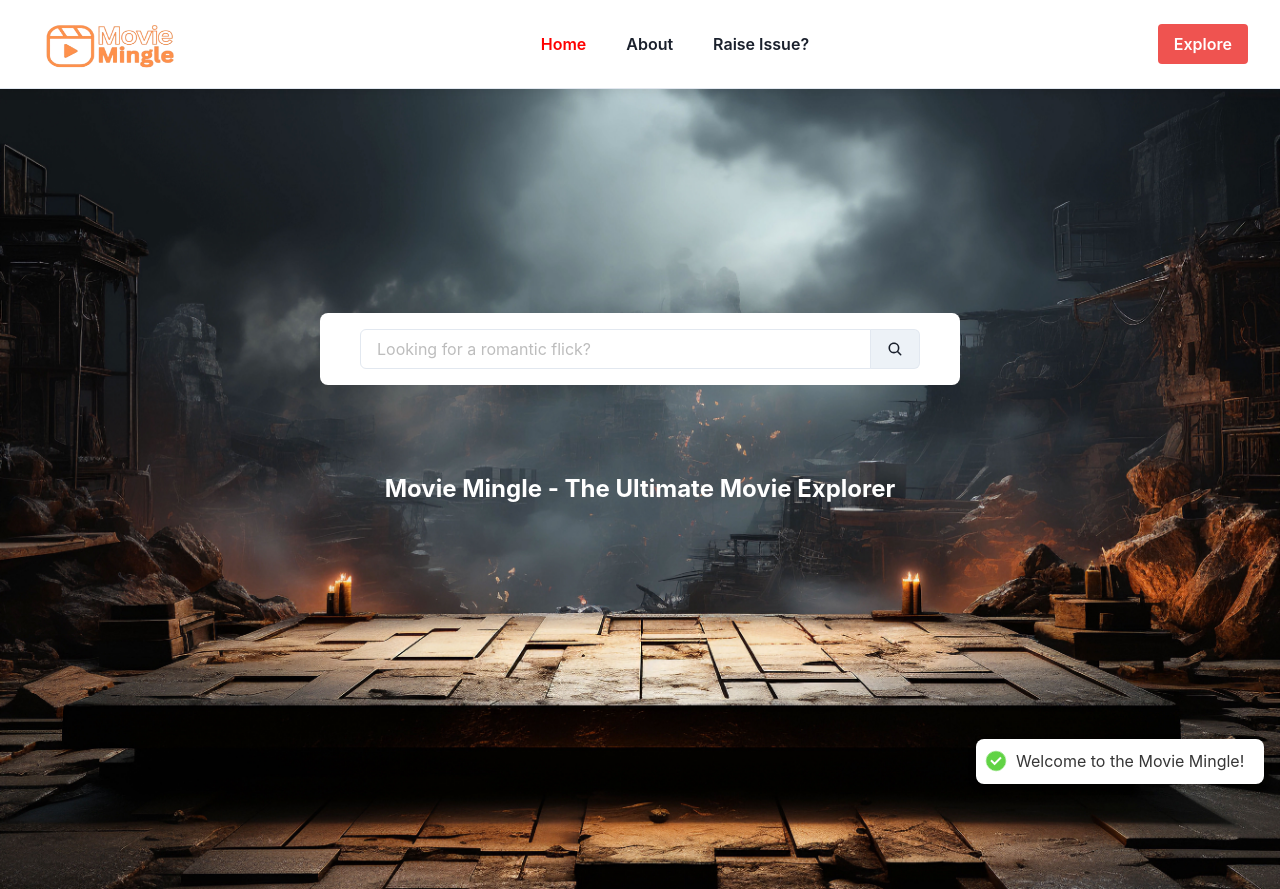
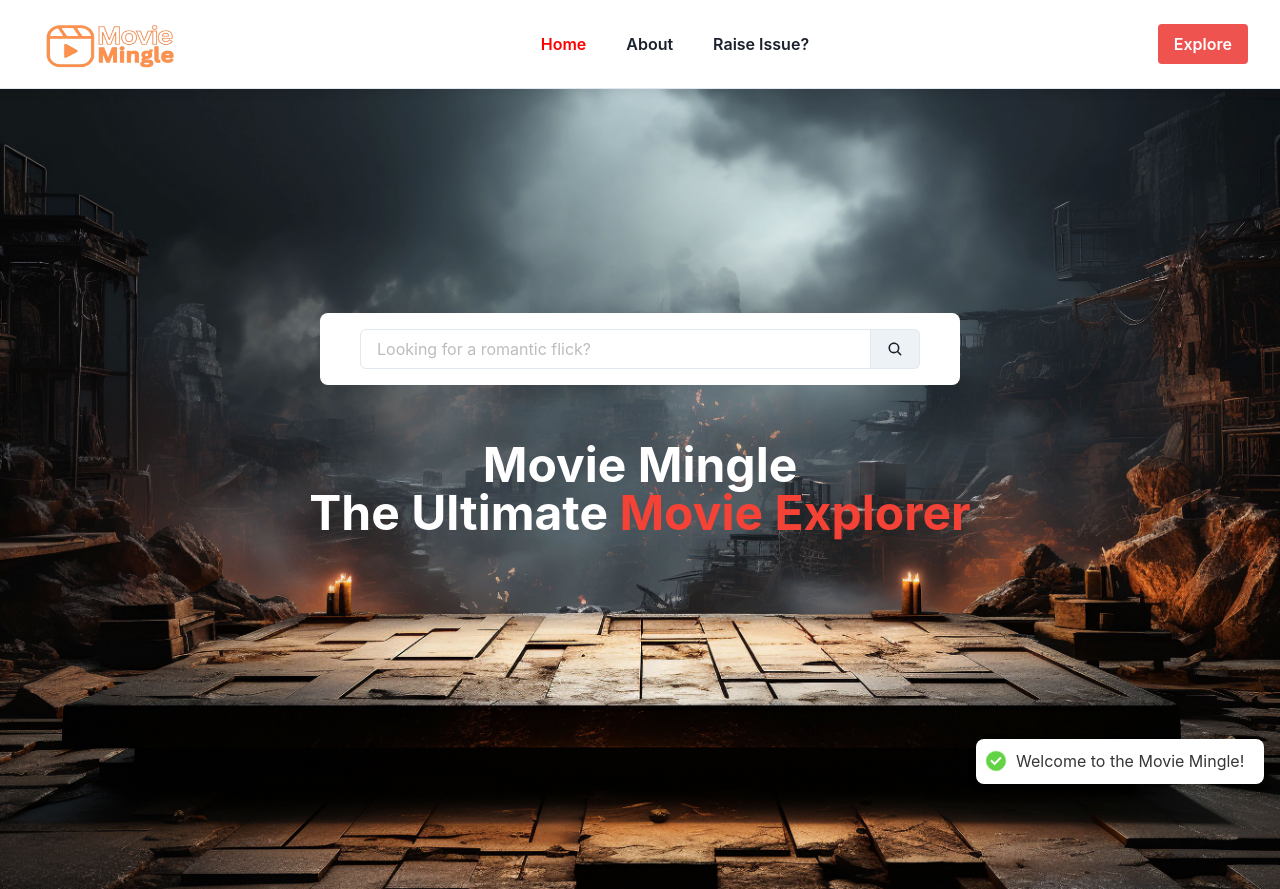
Before and after one commit to coder-harsh/movie-mingle-assignment, a React (Vite) app: page / in a window 1280 px wide. Built offline with nearby package versions, Linux system fonts and the light colour scheme.

Commit message:
done h1 style in hero section

```diff
--- a/src/Components/Hero.jsx
+++ b/src/Components/Hero.jsx
@@ -3,8 +3,8 @@ import InputSearch from './InputSearch'
 const Hero = () => {
     return (
         <div className='hero flex justify-center items-center relative'>
-            <h1 className='text-white font-bold text-2xl'>
-                Movie Mingle - The Ultimate Movie Explorer
+            <h1 className='text-white text-center font-bold text-5xl'>
+                Movie Mingle <br />The Ultimate <span className='text-red-500'>Movie Explorer</span>
             </h1>
             <InputSearch />
         </div>
--- a/src/Components/Pages/About.jsx
+++ b/src/Components/Pages/About.jsx
@@ -1,10 +1,8 @@
-import { div } from 'framer-motion/client'
-import React from 'react'
 
 const About = () => {
     return (
         <div className='flex justify-center'>
-            <div className='py-10 w-[60rem]'>
+            <div className='py-10 w-[95vw] md:w-[60rem] px-4'>
                 <h1 className='text-4xl font-bold text-center mb-4'>Movie Mingle - The Movie Explorer</h1>
                 <p className='text-justify mb-4 text-lg'>
                     Movie Mingle is your ultimate destination for movie search. Our search result is powered by omdbapi which has a larget set of data accurately listed by top professionsals over the years.
```
